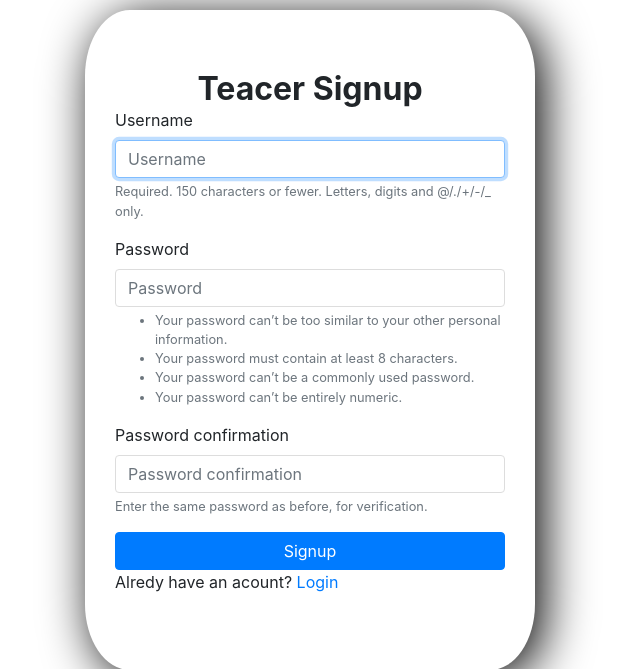
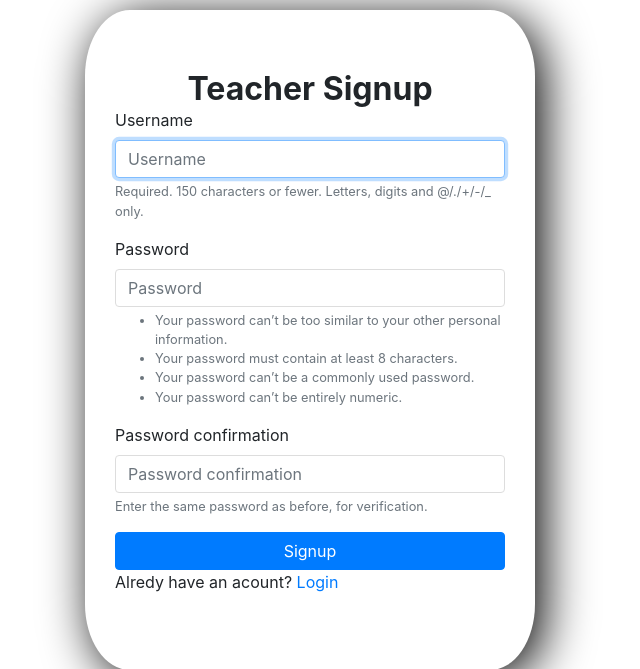
Before and after one commit to skyfather/Masomo-Quiz-App, a Django app: page /accounts/signup/teacher/ in a window 1280 px wide. Shown: the part 56-725 px from the top of the page, without its empty margins (0-640 px from the left). Run offline with Django 3.2, Linux system fonts and the light colour scheme; some libraries are stand-ins or nearby versions.

Commit message:
Changed a typo

```diff
--- a/templates/teacher_signup.html
+++ b/templates/teacher_signup.html
@@ -9,7 +9,7 @@
 <div class="login">
     <div class="login-item">
       <form class="form" method="post">
-        <h2>Teacer Signup</h2>
+        <h2>Teacher Signup</h2>
         {% csrf_token %}
         {% bootstrap_form form %}
         {% buttons %}
```
